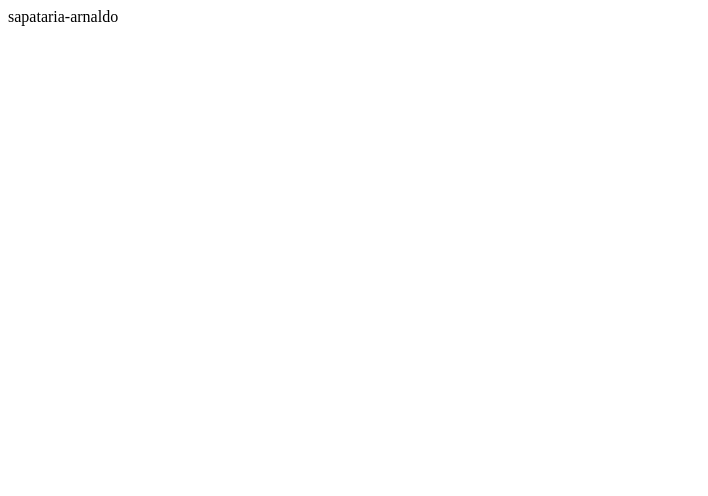
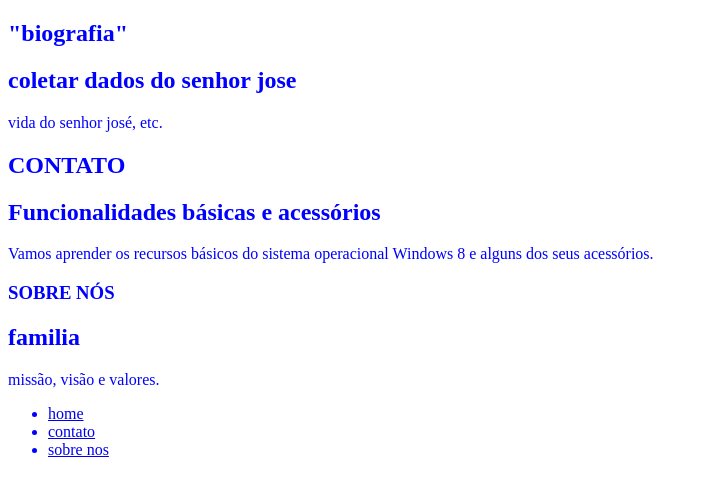
Before and after one commit to Zeq13/Sapataria-Arnaldo, a plain HTML site: page index.html in a window 1280 px wide. Shown: the whole page, without its empty margins (0-708 px from the left). Drawn offline with Linux system fonts and the light colour scheme.

Commit message:
alteração de color

```diff
--- a/index.html
+++ b/index.html
@@ -1 +1,59 @@
-sapataria-arnaldo
+
+<!DOCTYPE html>
+
+<html lang="pt">
+
+ <head>
+    <TITLE>SaPATARIA DO ARNALDO</TITLE>
+    <meta charset="UTF-8">
+    <meta http-equiv="X-UA-Compatible" content="IE=edge">
+    <meta name="viewport" content="width=device-width, initial-scale=1.0">
+    <title>Document</title>
+ </head>
+
+ <link rel="stylesheet" href="style.css">
+
+
+  <body>
+
+    <main>
+
+        <!-- Artigo Nº 1 -->
+        <article>
+          <h1><home class="index.html">"biografia"</index.html></h1>
+          <h2>coletar dados do senhor jose</h2>
+          <p>vida do senhor josé, etc.</p>
+
+        </article>
+
+        <!-- Artigo Nº 2 -->
+        <article>
+          <h1>CONTATO</h1>
+          <h2>Funcionalidades básicas e acessórios</h2>
+          <p>Vamos aprender os recursos básicos do sistema operacional Windows 8 e alguns dos seus acessórios.</p>
+
+
+        <!-- Artigo Nº 3 -->
+      <article>
+        <h1>SOBRE NÓS<S></S></h1>
+        <h2>familia</h2>
+        <p>missão, visão e valores.</p>
+
+      </article>
+
+    </main>
+
+    <NAV>
+        <ul>
+
+            <li><a href="index.html">home</a></li>
+            <li><a href="contato.HTML">contato</a></li>
+            <li><a href="sobre-nos.HTML">sobre nos</a></li>
+
+        </ul>
+    </NAV>
+
+
+
+  </body>
+</html>
--- /dev/null
+++ b/style.css
@@ -0,0 +1,3 @@
+body{
+    color:blue;
+}
```
Also changed, not shown: contato.HTML (added, +12 -0 lines), sobre-nos.HTML (added, +27 -0 lines).
